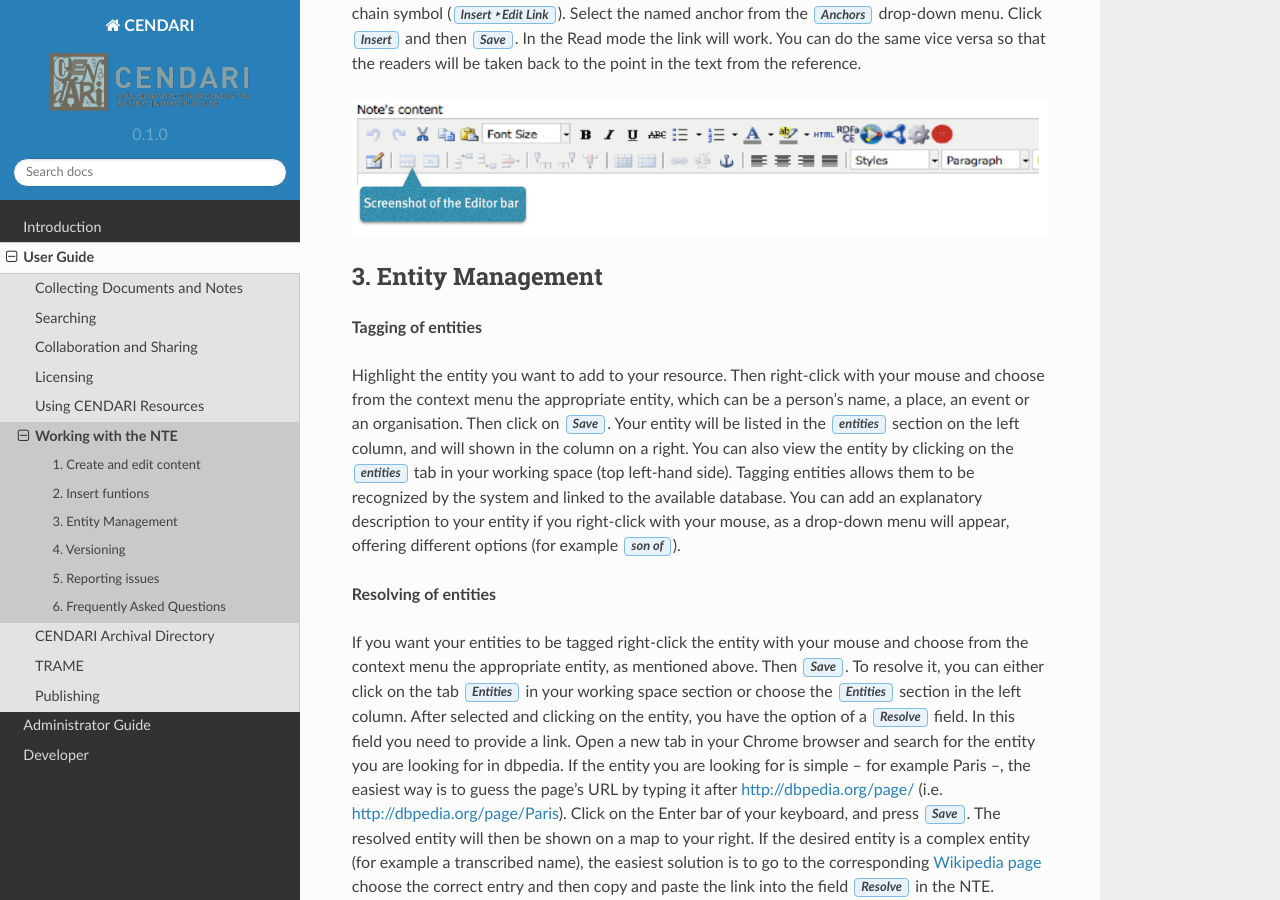
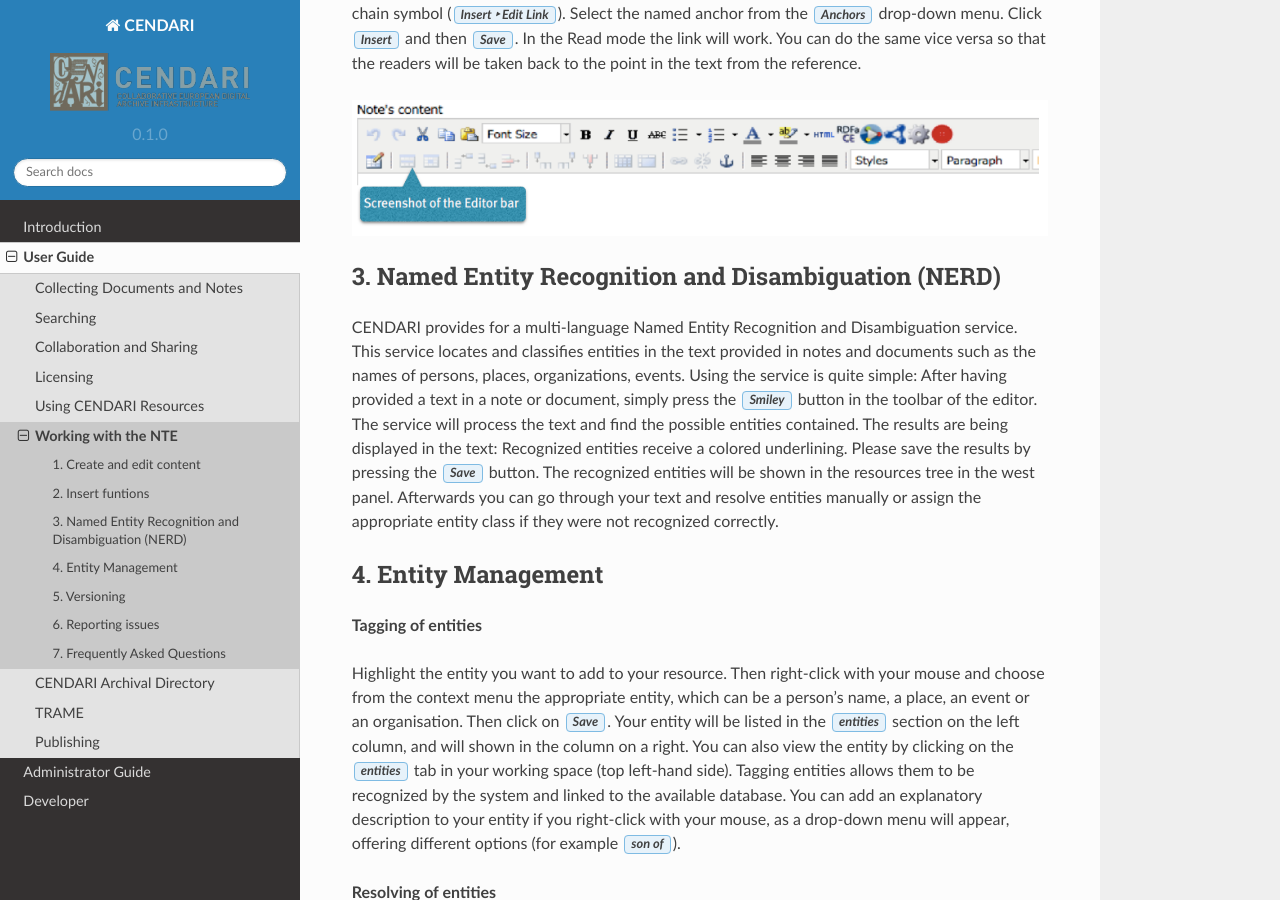
Before and after one commit to CENDARI/documentation, a Sphinx documentation site: the page built from source/user/writing_arg.rst, in a window 1280 px wide and 900 px high, scrolled down 3172 px. Built offline with Sphinx 7.4.7, drawn with Linux system fonts in a browser that asks for light colours; pages that are not in the unit, such as notebooks, are missing from menus; some of the changed text lies outside the part shown.

Commit message:
input Jörg NERD

```diff
--- a/source/user/writing_arg.rst
+++ b/source/user/writing_arg.rst
@@ -127,7 +127,13 @@
 .. image:: ./images/TUG_02.png
 
 
-3. Entity Management
+3. Named Entity Recognition and Disambiguation (NERD)
+------------------------------------------------------
+
+CENDARI provides for a multi-language Named Entity Recognition and Disambiguation service. This service locates and classifies entities in the text provided in notes and documents such as the names of persons, places, organizations, events. Using the service is quite simple: After having provided a text in a note or document, simply press the :menuselection:`Smiley` button in the toolbar of the editor. The service will process the text and find the possible entities contained. The results are being displayed in the text: Recognized entities receive a colored underlining. Please save the results by pressing the :menuselection:`Save` button. The recognized entities will be shown in the resources tree in the west panel. Afterwards you can go through your text and resolve entities manually or assign the appropriate entity class if they were not recognized correctly.
+
+
+4. Entity Management
 ---------------------
 
 **Tagging of entities**
@@ -215,7 +221,7 @@
 
 
 
-6. Frequently Asked Questions
+7. Frequently Asked Questions
 ------------------------------
 
 **How can I invite other persons to work on an ARG together?**
```
Also changed, not shown: other parts of source/user/writing_arg.rst (+2 -2 lines).
